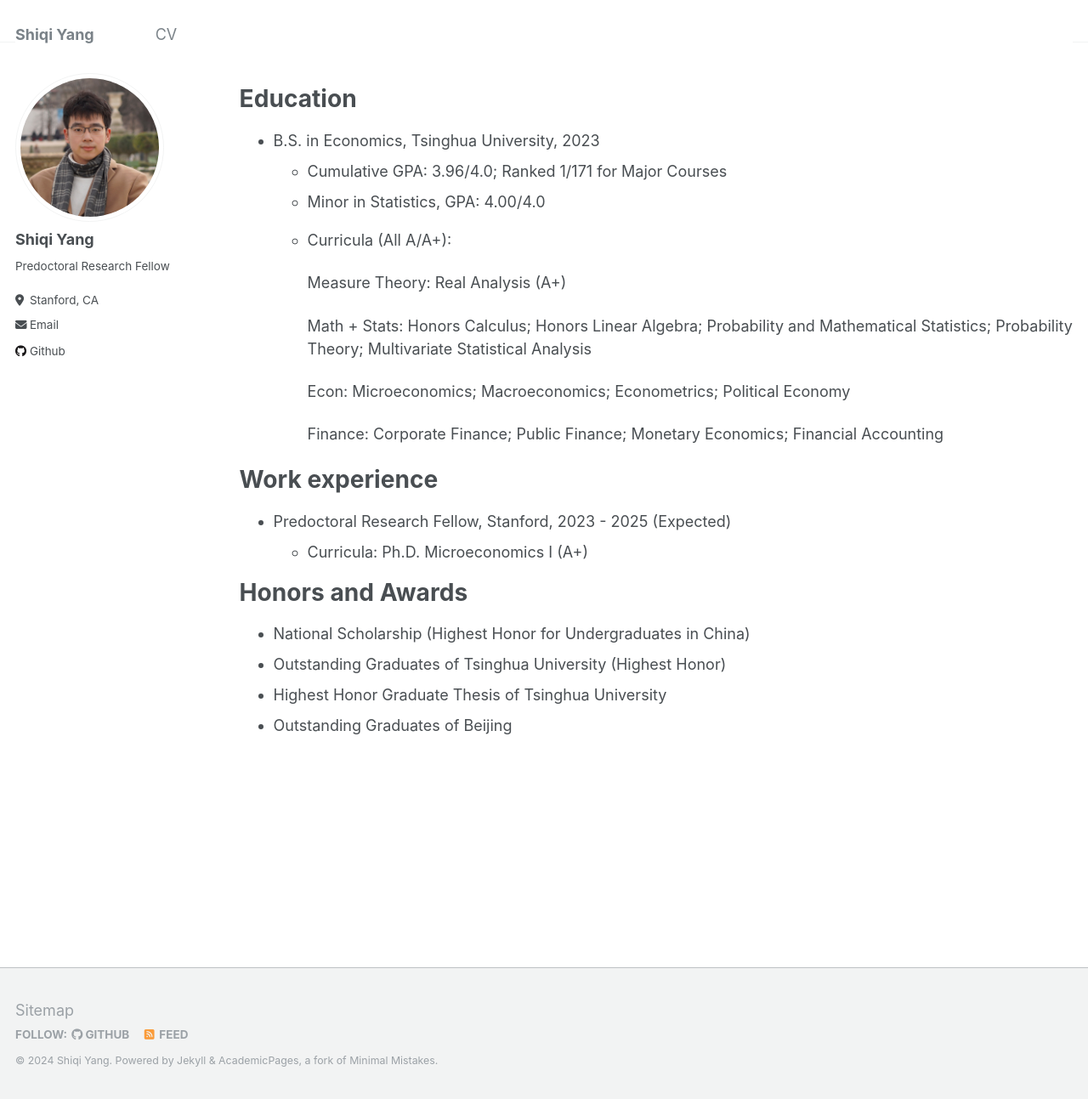
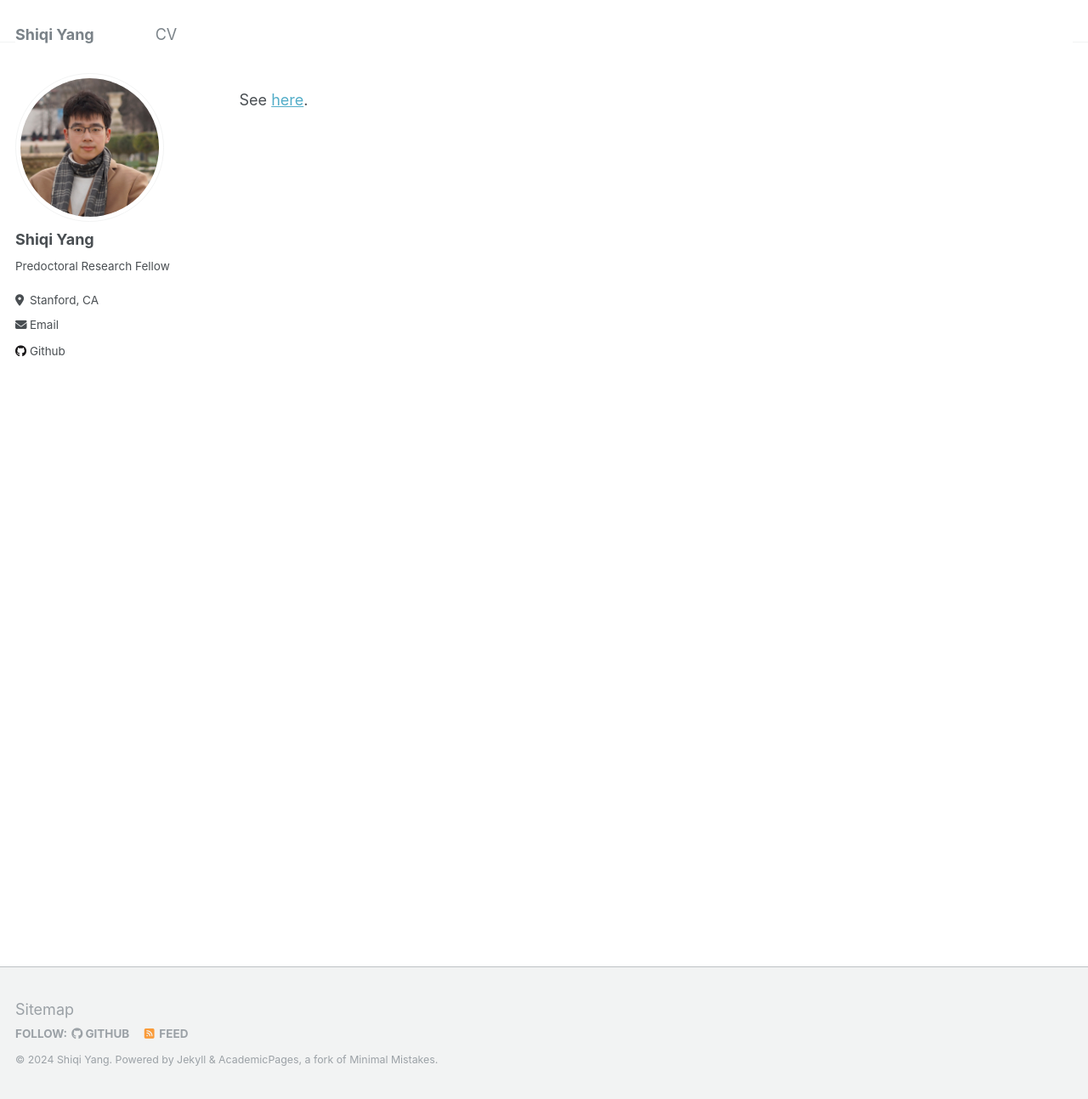
Before and after one commit to ShiqiYang2022/ShiqiYang2022.github.io, a Jekyll site: the page built from _pages/cv.md, in a window 1280 px wide and 1293 px high. Shown: the whole window at 85% size. Built offline with Jekyll 4.4.1, drawn with Linux system fonts in a browser that asks for light colours.

Commit message:
Update cv.md

```diff
--- a/_pages/cv.md
+++ b/_pages/cv.md
@@ -9,30 +9,5 @@ redirect_from:
 
 {% include base_path %}
 
-Education
-======
-* B.S. in Economics, Tsinghua University, 2023
-  * Cumulative GPA: 3.96/4.0; Ranked 1/171 for Major Courses
-  * Minor in Statistics, GPA: 4.00/4.0
-  * Curricula (All A/A+):
 
-    Measure Theory: Real Analysis (A+)
-
-    Math + Stats: Honors Calculus; Honors Linear Algebra; Probability and Mathematical Statistics; Probability Theory; Multivariate Statistical Analysis
-
-    Econ: Microeconomics; Macroeconomics; Econometrics; Political Economy
-
-    Finance: Corporate Finance; Public Finance; Monetary Economics; Financial Accounting
-
-
-Work experience
-======
-* Predoctoral Research Fellow, Stanford, 2023 - 2025 (Expected)
-  * Curricula: Ph.D. Microeconomics I (A+)
-
-Honors and Awards
-======
-* National Scholarship (Highest Honor for Undergraduates in China)
-* Outstanding Graduates of Tsinghua University (Highest Honor)
-* Highest Honor Graduate Thesis of Tsinghua University
-* Outstanding Graduates of Beijing
+See [here](https://drive.google.com/drive/folders/1-2q-n6v91MsYpGPfZRuy3AQ3k9GRVRri).
```
